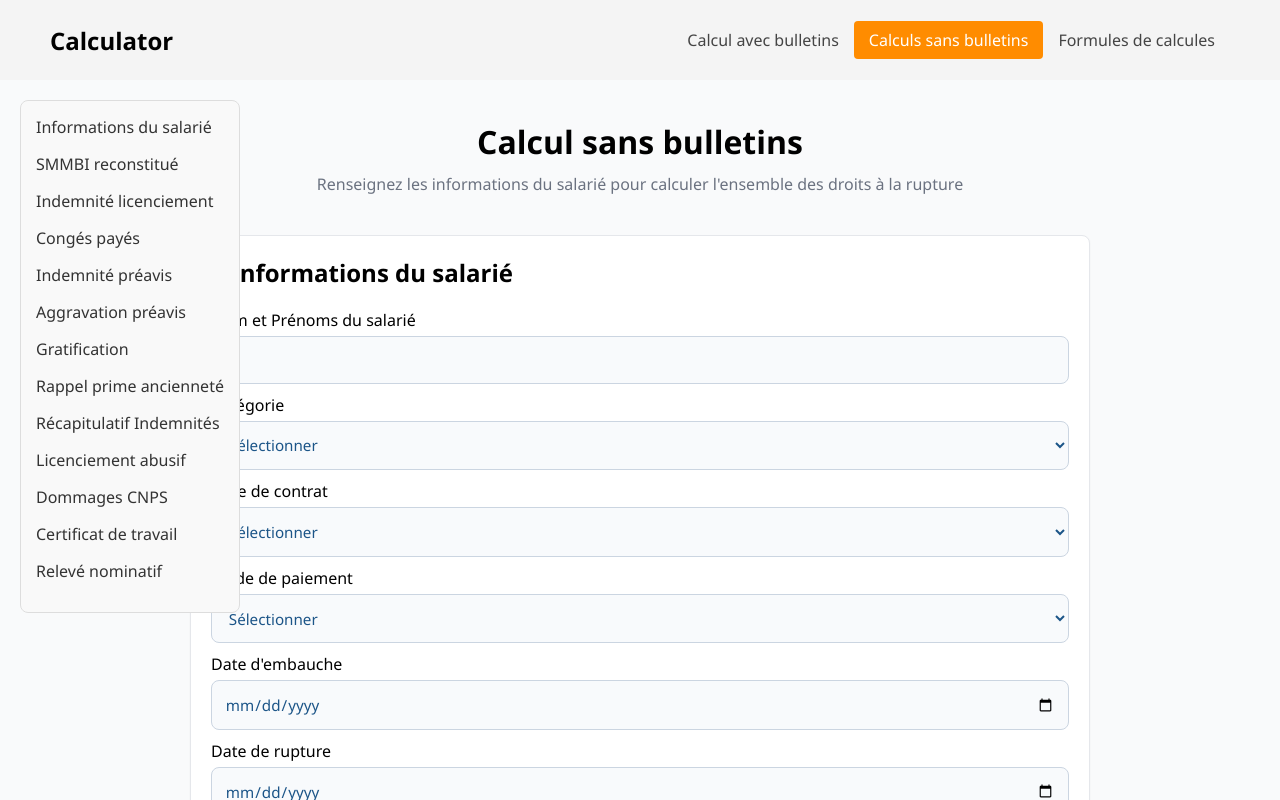
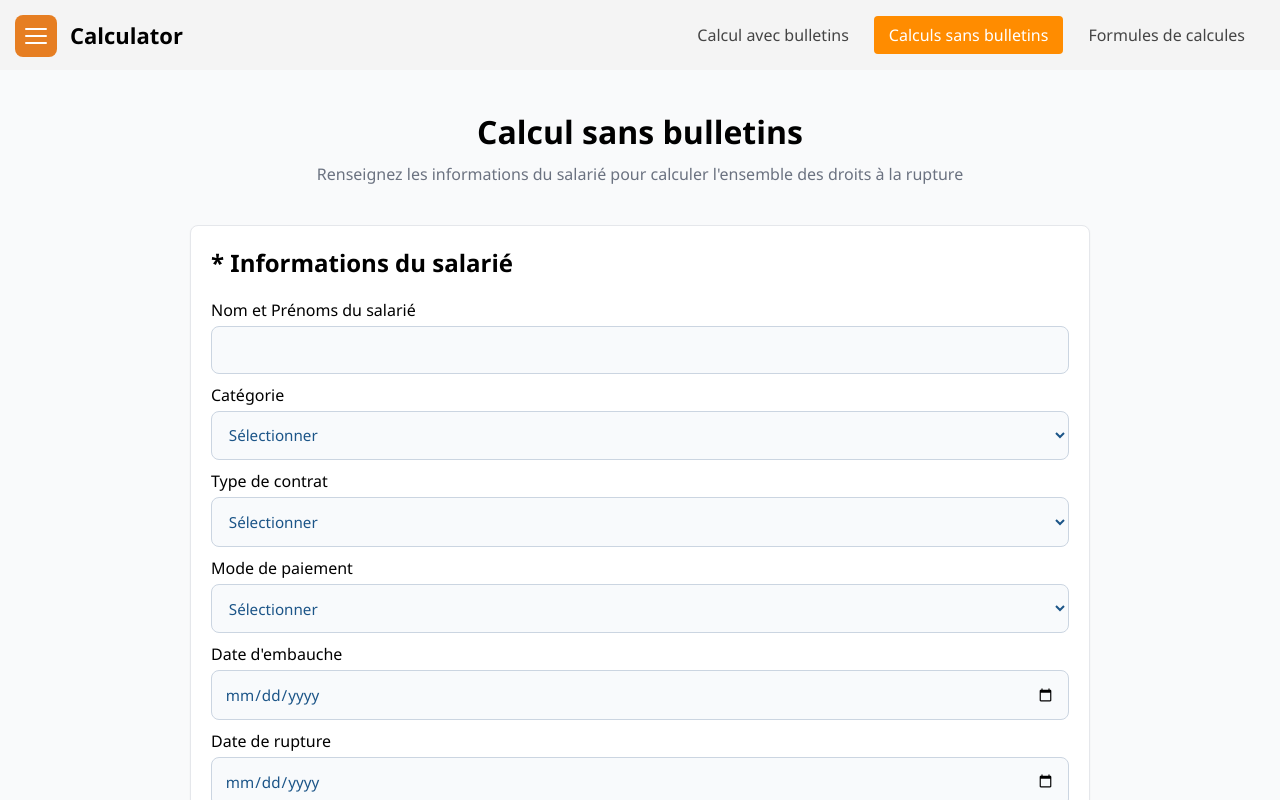
Before and after one commit to henrim185-hash/Calculateur, a Vue app: page /calcul_sans_bulletins in a window 1280 px wide. Shown: the top 800 px of the page. Built offline with nearby package versions, Linux system fonts and the light colour scheme.

Commit message:
Modified -> aside header

```diff
--- /dev/null
+++ b/src/components/Aside.vue
@@ -0,0 +1,165 @@
+<template>
+    <!-- Bouton hamburger -->
+    <button class="menu-toggle" @click="isOpen = !isOpen" :class="{ active: isOpen }">
+        <span></span>
+        <span></span>
+        <span></span>
+    </button>
+
+    <!-- Overlay -->
+    <div class="overlay" v-if="isOpen" @click="isOpen = false"></div>
+
+    <!-- Drawer -->
+    <aside class="sidebar" :class="{ open: isOpen }">
+        <nav>
+            <ul>
+                <li><a href="#info-salarie" @click="isOpen = false">Informations du salarié</a></li>
+                <li><a href="#salaires" @click="isOpen = false">Salaires 12 mois</a></li>
+                <li>
+                    <a href="#indemnite-licenciement" @click="isOpen = false"
+                        >Indemnité licenciement</a
+                    >
+                </li>
+                <li><a href="#conges-payes" @click="isOpen = false">Congés payés</a></li>
+                <li><a href="#preavis" @click="isOpen = false">Indemnité préavis</a></li>
+                <li>
+                    <a href="#aggravation-preavis" @click="isOpen = false">Aggravation préavis</a>
+                </li>
+                <li><a href="#gratification" @click="isOpen = false">Gratification</a></li>
+                <li><a href="#rappel-prime" @click="isOpen = false">Rappel prime ancienneté</a></li>
+                <li>
+                    <a href="#recapitulatif" @click="isOpen = false">Récapitulatif Indemnités</a>
+                </li>
+                <li>
+                    <a href="#dommages-licenciement-abusif" @click="isOpen = false"
+                        >Licenciement abusif</a
+                    >
+                </li>
+                <li><a href="#dommages-cnps" @click="isOpen = false">Dommages CNPS</a></li>
+                <li>
+                    <a href="#dommages-certificat" @click="isOpen = false">Certificat de travail</a>
+                </li>
+                <li><a href="#dommages-releve" @click="isOpen = false">Relevé nominatif</a></li>
+            </ul>
+        </nav>
+    </aside>
+</template>
+
+<script setup>
+    import { ref } from 'vue'
+    const isOpen = ref(false)
+</script>
+
+<style scoped>
+    /* ---- Bouton hamburger ---- */
+    .menu-toggle {
+        display: none;
+        position: fixed;
+        top: 15px;
+        left: 15px;
+        z-index: 1000;
+        background: #e67e22;
+        border: none;
+        border-radius: 8px;
+        padding: 10px;
+        cursor: pointer;
+        flex-direction: column;
+        gap: 5px;
+        width: 42px;
+        height: 42px;
+        justify-content: center;
+        align-items: center;
+    }
+
+    .menu-toggle span {
+        display: block;
+        width: 22px;
+        height: 2px;
+        background: white;
+        border-radius: 2px;
+        transition: all 0.3s;
+    }
+
+    .menu-toggle.active span:nth-child(1) {
+        transform: translateY(7px) rotate(45deg);
+    }
+    .menu-toggle.active span:nth-child(2) {
+        opacity: 0;
+    }
+    .menu-toggle.active span:nth-child(3) {
+        transform: translateY(-7px) rotate(-45deg);
+    }
+
+    /* ---- Overlay ---- */
+    .overlay {
+        position: fixed;
+        inset: 0;
+        background: rgba(0, 0, 0, 0.4);
+        z-index: 998;
+    }
+
+    /* ---- Sidebar (grand écran) ---- */
+    .sidebar {
+        position: fixed;
+        top: 100px;
+        left: 20px;
+        width: 220px;
+        background: #f9f9f9;
+        border: 1px solid #e67e22;
+        padding: 15px;
+        border-radius: 8px;
+        max-height: 80vh;
+        overflow-y: auto;
+        z-index: 999;
+    }
+
+    .sidebar ul {
+        list-style: none;
+        padding: 0;
+        margin: 0;
+    }
+
+    .sidebar li {
+        margin-bottom: 15px;
+    }
+
+    .sidebar a {
+        text-decoration: none;
+        color: #333;
+        font-weight: 500;
+    }
+
+    .sidebar a:hover {
+        color: #e67e22;
+    }
+
+    /* ---- Petit écran ---- */
+    @media (max-width: 1385px) {
+        .menu-toggle {
+            display: flex;
+        }
+
+        .sidebar {
+            top: 0;
+            left: -260px;
+            height: 100vh;
+            max-height: 100vh;
+            border-radius: 0 8px 8px 0;
+            transition: left 0.3s ease;
+            opacity: 0;
+        }
+
+        .sidebar.open {
+            left: 0;
+            opacity: 1;
+        }
+    }
+
+    .menu-toggle {
+        transition: left 0.3s ease;
+    }
+
+    .menu-toggle.active {
+        left: 235px; /* se décale avec le drawer */
+    }
+</style>
--- a/src/components/Header.vue
+++ b/src/components/Header.vue
@@ -1,19 +1,37 @@
 <template>
     <header>
         <div class="logo">
-            <router-link to="/">Calculator</router-link>
+            <router-link to="/" class="logo-link" exact-active-class="logo-active">
+                Calculator
+            </router-link>
         </div>
 
-        <div class="navbar">
-            <router-link to="/" exact>Calcul avec bulletins</router-link>
-            <router-link to="/calcul_sans_bulletins">Calculs sans bulletins</router-link>
-            <router-link to="/formules">Formules de calcules</router-link>
+        <!-- BOUTON HAMBURGER -->
+        <div class="hamburger" @click="toggleMenu">☰</div>
+
+        <!-- NAVBAR -->
+        <div class="navbar" :class="{ active: menuOpen }">
+            <router-link to="/" @click="closeMenu">Calcul avec bulletins</router-link>
+            <router-link to="/calcul_sans_bulletins" @click="closeMenu"
+                >Calculs sans bulletins</router-link
+            >
+            <router-link to="/formules" @click="closeMenu">Formules de calcules</router-link>
         </div>
     </header>
 </template>
 
 <script setup>
-    // rien ici
+    import { ref } from 'vue'
+
+    const menuOpen = ref(false)
+
+    const toggleMenu = () => {
+        menuOpen.value = !menuOpen.value
+    }
+
+    const closeMenu = () => {
+        menuOpen.value = false
+    }
 </script>
 
 <style>
@@ -21,22 +39,27 @@
         display: flex;
         align-items: center;
         justify-content: space-between;
-        padding: 0 50px;
-        height: 80px;
+        padding: 0 20px;
+        height: 70px;
         background-color: #f4f4f4;
+        position: relative;
+        z-index: 10;
     }
 
+    /* LOGO */
     .logo a {
-        font-size: 24px;
+        font-size: 22px;
         font-weight: bold;
         color: black !important;
-        background-color: transparent !important;
         text-decoration: none;
+        transition: .3s ease-in-out;
     }
 
+    /* NAVBAR DESKTOP */
     .navbar {
         display: flex;
         align-items: center;
+        gap: 10px;
     }
 
     .navbar a {
@@ -51,13 +74,57 @@
         color: black;
     }
 
-    /* 🔥 ACTIVE AUTOMATIQUE */
+    /* ACTIVE */
     .router-link-exact-active {
         background-color: darkorange;
         color: white !important;
     }
 
-    .router-link-exact-active:hover {
-        color: white;
+    /* HAMBURGER (caché en desktop) */
+    .hamburger {
+        display: none;
+        font-size: 26px;
+        cursor: pointer;
     }
+
+    /* ===================== */
+    /* 📱 RESPONSIVE MOBILE */
+    /* ===================== */
+    @media (max-width: 768px) {
+        .hamburger {
+            display: block;
+        }
+        .navbar {
+            position: absolute;
+            top: 70px;
+            right: 0;
+            width: 100%;
+            background: #f4f4f4;
+            flex-direction: column;
+            align-items: flex-start;
+            padding: 15px;
+            gap: 10px;
+
+            /* caché par défaut */
+            display: none;
+        }
+
+        .navbar.active {
+            display: flex;
+        }
+
+        .navbar a {
+            width: 100%;
+            padding: 10px;
+        }
+    }
+    .logo-active {
+        background: transparent !important;
+        color: black !important;
+    }
+        @media (max-width: 1385px) {
+            .logo a {
+                margin-left: 50px;
+            }
+        }
 </style>
--- a/src/styles/app.css
+++ b/src/styles/app.css
@@ -5,7 +5,7 @@ html {
 body {
     background-color: #f9fafb;
     margin: 0;
-  font-family: "Inter", sans-serif;
+    font-family: 'Inter', sans-serif;
 }
 
 .container {
@@ -106,11 +106,7 @@ section {
 
 /* RESULT BOX */
 .result-box {
-  background: linear-gradient(
-    135deg,
-    rgba(249, 115, 22, 0.18),
-    rgba(251, 146, 60, 0.1)
-  );
+    background: linear-gradient(135deg, rgba(249, 115, 22, 0.18), rgba(251, 146, 60, 0.1));
     border: 1px solid rgba(249, 115, 22, 0.4);
     border-radius: 12px;
     padding: 25px;
@@ -118,11 +114,7 @@ section {
 }
 /* SECTION INDEMNITÉ */
 .result2 {
-  background: linear-gradient(
-    135deg,
-    rgba(34, 197, 94, 0.15),
-    rgba(16, 185, 129, 0.08)
-  );
+    background: linear-gradient(135deg, rgba(34, 197, 94, 0.15), rgba(16, 185, 129, 0.08));
     border: 1px solid rgba(34, 197, 94, 0.3);
     border-radius: 12px;
     padding: 25px;
@@ -235,13 +227,6 @@ strong {
 }
 
 /* ========================= */
-/* 📱 RESPONSIVE TABLETTE */
-@media (max-width: 1200px) {
-  aside {
-    display: none;
-  }
-}
-/* ========================= */
 @media (max-width: 1024px) {
     .section-container {
         max-width: 95%;
@@ -305,38 +290,6 @@ strong {
     }
 }
 
-.sidebar {
-  position: fixed;
-  top: 100px;
-  left: 20px;
-  width: 220px;
-  background: #f9f9f9;
-  border: 1px solid #ddd;
-  padding: 15px;
-  border-radius: 8px;
-  max-height: 80vh;
-  overflow-y: auto;
-}
-
-.sidebar ul {
-  list-style: none;
-  padding: 0;
-  margin: 0;
-}
-
-.sidebar li {
-  margin-bottom: 15px;
-}
-
-.sidebar a {
-  text-decoration: none;
-  color: #333;
-  font-weight: 500;
-}
-
-.sidebar a:hover {
-  color: #e67e22; /* couleur chaude pour le survol */
-}
 
 .pdf-container {
     padding: 20px;
@@ -390,7 +343,9 @@ strong {
 }
 
 /* Bonus : évite aussi que les titres soient séparés de leur contenu */
-h2, h3, h4 {
+h2,
+h3,
+h4 {
     page-break-after: avoid;
     break-after: avoid;
 }
--- a/src/views/calcul_avec_bulletins.vue
+++ b/src/views/calcul_avec_bulletins.vue
@@ -953,25 +953,10 @@
             <button @click="genererPDF" class="btn-pdf">Télécharger le PDF</button>
         </div>
     </div>
-    <aside class="sidebar">
-        <nav>
-            <ul>
-                <li><a href="#info-salarie">Informations du salarié</a></li>
-                <li><a href="#salaires">Salaires 12 mois</a></li>
-                <li><a href="#indemnite-licenciement">Indemnité licenciement</a></li>
-                <li><a href="#conges-payes">Congés payés</a></li>
-                <li><a href="#preavis">Indemnité préavis</a></li>
-                <li><a href="#aggravation-preavis">Aggravation préavis</a></li>
-                <li><a href="#gratification">Gratification</a></li>
-                <li><a href="#rappel-prime">Rappel prime ancienneté</a></li>
-                <li><a href="#recapitulatif">Récapitulatif Indemnités</a></li>
-                <li><a href="#dommages-licenciement-abusif">Licenciement abusif</a></li>
-                <li><a href="#dommages-cnps">Dommages CNPS</a></li>
-                <li><a href="#dommages-certificat">Certificat de travail</a></li>
-                <li><a href="#dommages-releve">Relevé nominatif</a></li>
-            </ul>
-        </nav>
-    </aside>
+
+    <!-- ASIDE -->
+
+     <Aside />
 
     <div id="pdf-content" class="pdf-container">
         <div
@@ -1533,6 +1518,7 @@
 <script setup>
     import { ref, computed } from 'vue'
     import Header from '@/components/Header.vue'
+    import Aside from '@/components/Aside.vue'
     import html2pdf from 'html2pdf.js'
 
     const categorie = ref('')
--- a/src/views/calcul_sans_bulletins.vue
+++ b/src/views/calcul_sans_bulletins.vue
@@ -1017,25 +1017,7 @@
     </div>
 
     <!-- SIDEBAR -->
-    <aside class="sidebar">
-        <nav>
-            <ul>
-                <li><a href="#info-salarie">Informations du salarié</a></li>
-                <li><a href="#salaires">SMMBI reconstitué</a></li>
-                <li><a href="#indemnite-licenciement">Indemnité licenciement</a></li>
-                <li><a href="#conges-payes">Congés payés</a></li>
-                <li><a href="#preavis">Indemnité préavis</a></li>
-                <li><a href="#aggravation-preavis">Aggravation préavis</a></li>
-                <li><a href="#gratification">Gratification</a></li>
-                <li><a href="#rappel-prime">Rappel prime ancienneté</a></li>
-                <li><a href="#recapitulatif">Récapitulatif Indemnités</a></li>
-                <li><a href="#dommages-licenciement-abusif">Licenciement abusif</a></li>
-                <li><a href="#dommages-cnps">Dommages CNPS</a></li>
-                <li><a href="#dommages-certificat">Certificat de travail</a></li>
-                <li><a href="#dommages-releve">Relevé nominatif</a></li>
-            </ul>
-        </nav>
-    </aside>
+     <Aside />
 
     <!-- CONTENU PDF (caché visuellement) -->
     <div id="pdf-content" class="pdf-container">
@@ -1580,6 +1562,7 @@
 <script setup>
     import { ref, computed } from 'vue'
     import Header from '@/components/Header.vue'
+    import Aside from '@/components/Aside.vue'
     import html2pdf from 'html2pdf.js'
 
     // =======================
@@ -1801,9 +1784,6 @@
 
     // =======================
     // PREAVIS
-    // =======================
-    // =======================
-    // PRÉAVIS (MANUEL EN MOIS)
     // =======================
 
     const dureePreavisInput = ref(null)
@@ -1901,13 +1881,13 @@
     // TOTAL INDEMNITÉS
     // =======================
     const totalDroits = computed(() => {
-        return (
+        return Math.round(
             (indemniteLicenciement.value || 0) +
                 (indemniteConge.value || 0) +
                 (indemnitePreavis.value || 0) +
                 (aggravationActive.value ? indemniteAggravation.value || 0 : 0) +
                 (gratificationAnnuelle.value || 0) +
-            (totalRappel.value || 0)
+                (totalRappel.value || 0),
         )
     })
 
@@ -1978,11 +1958,11 @@
     // TOTAL DOMMAGES
     // =======================
     const totalDommages = computed(() => {
-        return (
+        return Math.round(
             (dommagesInterets.value || 0) +
                 (totalDommagesCNPS.value || 0) +
                 (totalCertificat.value || 0) +
-            (totalReleve.value || 0)
+                (totalReleve.value || 0),
         )
     })
 
@@ -1990,7 +1970,7 @@
     // TOTAL GÉNÉRAL
     // =======================
     const totalGeneral = computed(() => {
-        return Number(totalDroits.value || 0) + Number(totalDommages.value || 0)
+        return Math.round(Number(totalDroits.value || 0) + Number(totalDommages.value || 0))
     })
 </script>
 
```
Also changed, not shown: 1 other file (tests, documents, lock files or other folders). Lines whose indentation alone changed are shown as unchanged.
